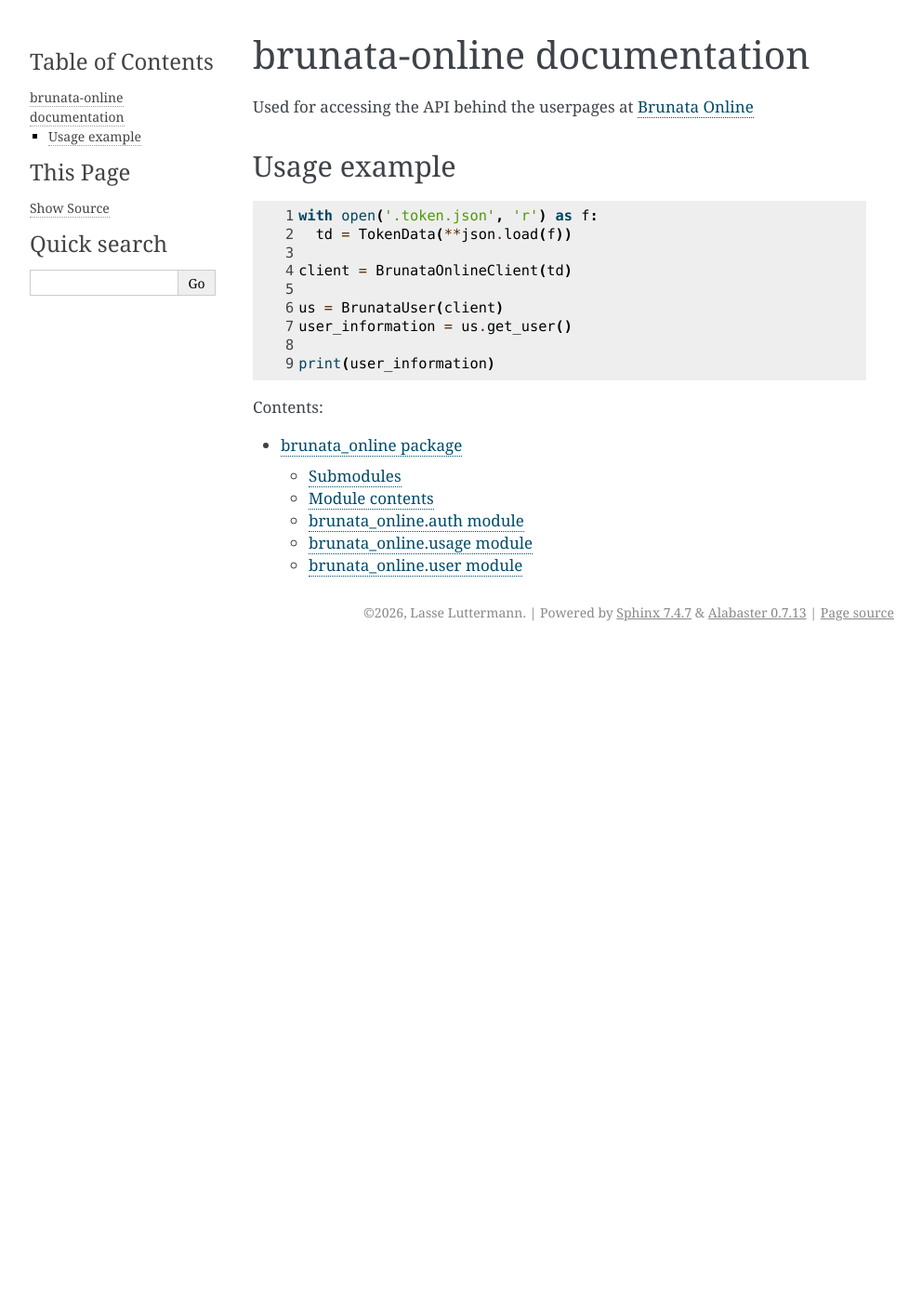
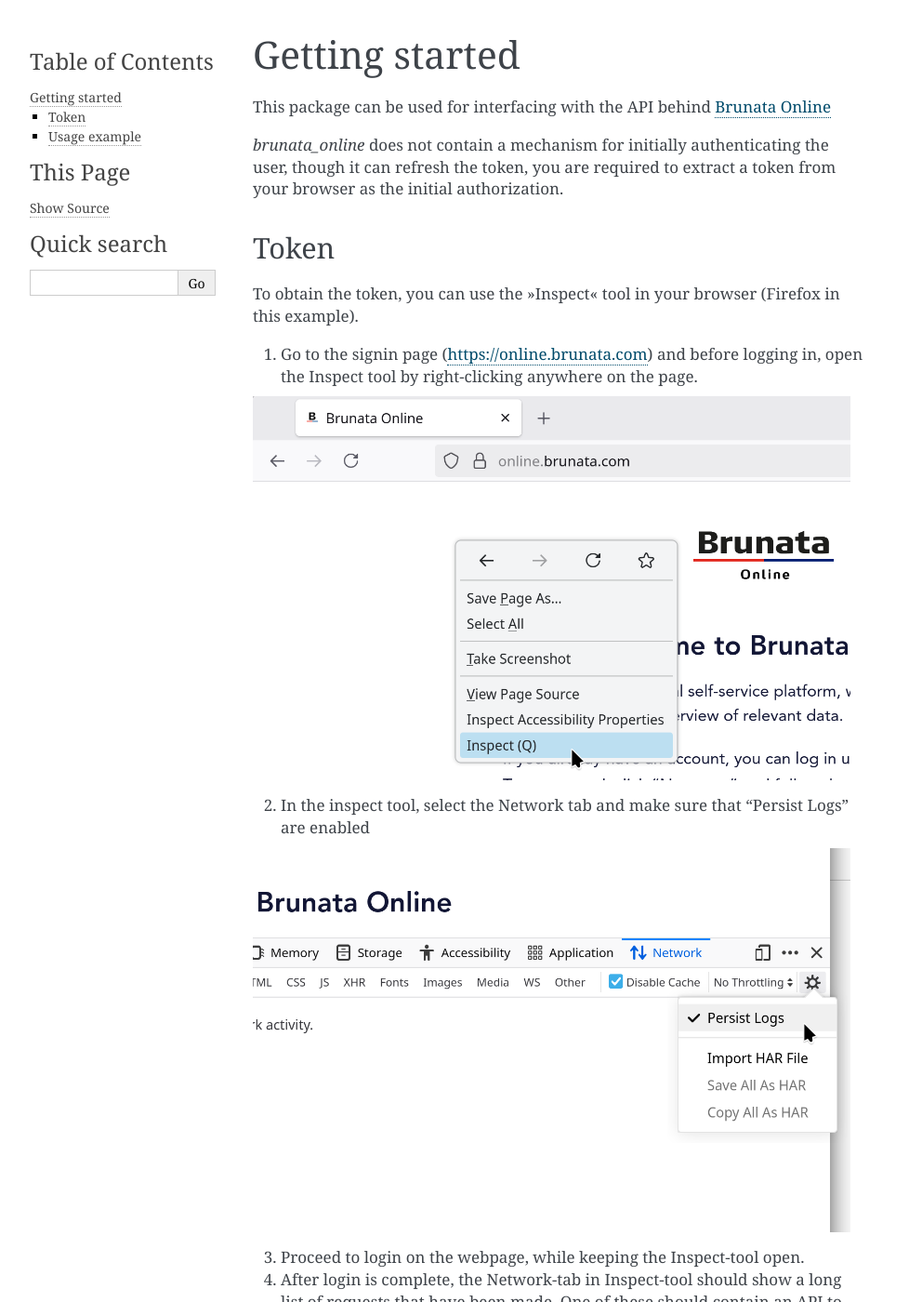
Before and after one commit to luttermann/brunata_online, a Sphinx documentation site: the page built from docs/source/index.rst, in a window 1280 px wide and 1400 px high. Shown: the whole window at 93% size, without its empty margins (148-1140 px from the left). Built offline with Sphinx 7.4.7, drawn with Linux system fonts in a browser that asks for light colours; some of the changed text lies outside the part shown.

Commit message:
Update documentation (#5)
Reviewed-on: https://codeberg.org/luttermann/brunata_online/pulls/5

```diff
--- a/docs/source/index.rst
+++ b/docs/source/index.rst
@@ -1,31 +1,48 @@
-brunata-online documentation
-============================
+Getting started
+===============
 
-Used for accessing the API behind the userpages at `Brunata Online <https://online.brunata.com/>`__
+This package can be used for interfacing with the API behind `Brunata Online <https://online.brunata.com>`__
+
+`brunata_online` does not contain a mechanism for initially authenticating the user, though it can refresh the token,
+you are required to extract a token from your browser as the initial authorization.
+
+Token
+-----
+
+To obtain the token, you can use the »Inspect« tool in your browser (Firefox in this example).
+
+1. Go to the signin page (https://online.brunata.com) and before logging in, open the Inspect tool by right-clicking anywhere on the page.
+
+.. image:: _static/Screenshot_firefox_inspect.png
+
+2. In the inspect tool, select the Network tab and make sure that "Persist Logs" are enabled
+
+.. image:: _static/Screenshot_firefox_persistlogs.png
+
+3. Proceed to login on the webpage, while keeping the Inspect-tool open.
+
+4. After login is complete, the Network-tab in Inspect-tool should show a long list of requests that have been made.
+   One of these should contain an API token. Use the Filter URLs to find the right contents
+
+.. image:: _static/Screenshot_firefox_filter.png
+
+5. When the right request is located, saving the response (containing the token) can be done by right-clicking
+
+.. image:: _static/Screenshot_firefox_save_token.png
 
 
 Usage example
 -------------
 
-.. code-block:: python
-   :linenos:
-
-   with open('.token.json', 'r') as f:
-     td = TokenData(**json.load(f))
-
-   client = BrunataOnlineClient(td)
-
-   us = BrunataUser(client)
-   user_information = us.get_user()
-
-   print(user_information)
+.. literalinclude:: ../../src/demo.py
 
 
 
 
 
 .. toctree::
-   :maxdepth: 3
+   :maxdepth: 5
    :caption: Contents:
 
+   self
    brunata_online
```
Also changed, not shown: docs/source/brunata_online.rst (+16 -0 lines), docs/source/_static/Screenshot_firefox_filter.png (added), docs/source/_static/Screenshot_firefox_inspect.png (added), docs/source/_static/Screenshot_firefox_persistlogs.png (added), docs/source/_static/Screenshot_firefox_save_token.png (added), 2 other files.
